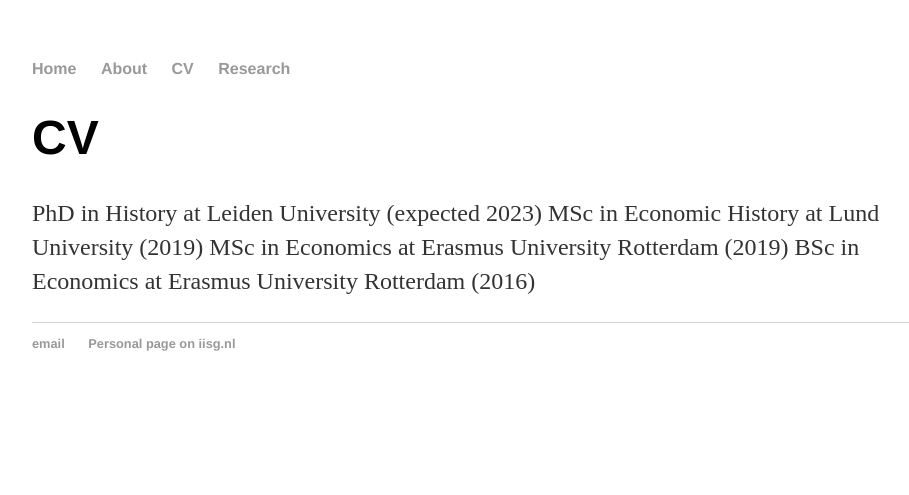
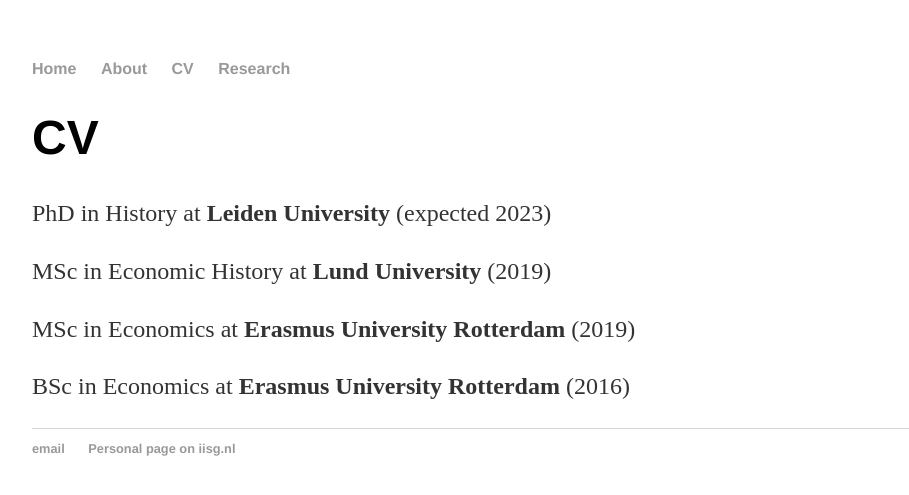
Before and after one commit to kok-joris/kok-joris.github.io, a Jekyll site: the page built from cv/index.html, in a window 1280 px wide. Shown: the top 495 px of the page, without its empty margins (160-1069 px from the left). Built offline with Jekyll 4.4.1, drawn with Linux system fonts in a browser that asks for light colours; Markdown is read by kramdown in place of the engine named in the settings.

Commit message:
Update index.html
Added additional paragraphs and bold

```diff
--- a/cv/index.html
+++ b/cv/index.html
@@ -3,11 +3,12 @@
 title: CV
 ---
 <div class="blurb">
+
 	<h1>CV</h1>
-	<p>
-		PhD in History at Leiden University (expected 2023)
-      		MSc in Economic History at Lund University (2019)
-     		MSc in Economics at Erasmus University Rotterdam (2019)
-      		BSc in Economics at Erasmus University Rotterdam (2016)
-  	</p>
+
+	<p>PhD in History at <b>Leiden University</b> (expected 2023)</p>
+	<p>MSc in Economic History at <b>Lund University</b> (2019)</p>
+	<p>MSc in Economics at <b>Erasmus University Rotterdam</b> (2019)</p>
+	<p>BSc in Economics at <b>Erasmus University Rotterdam</b> (2016)</p>
+
 </div><!-- /.blurb -->
```
